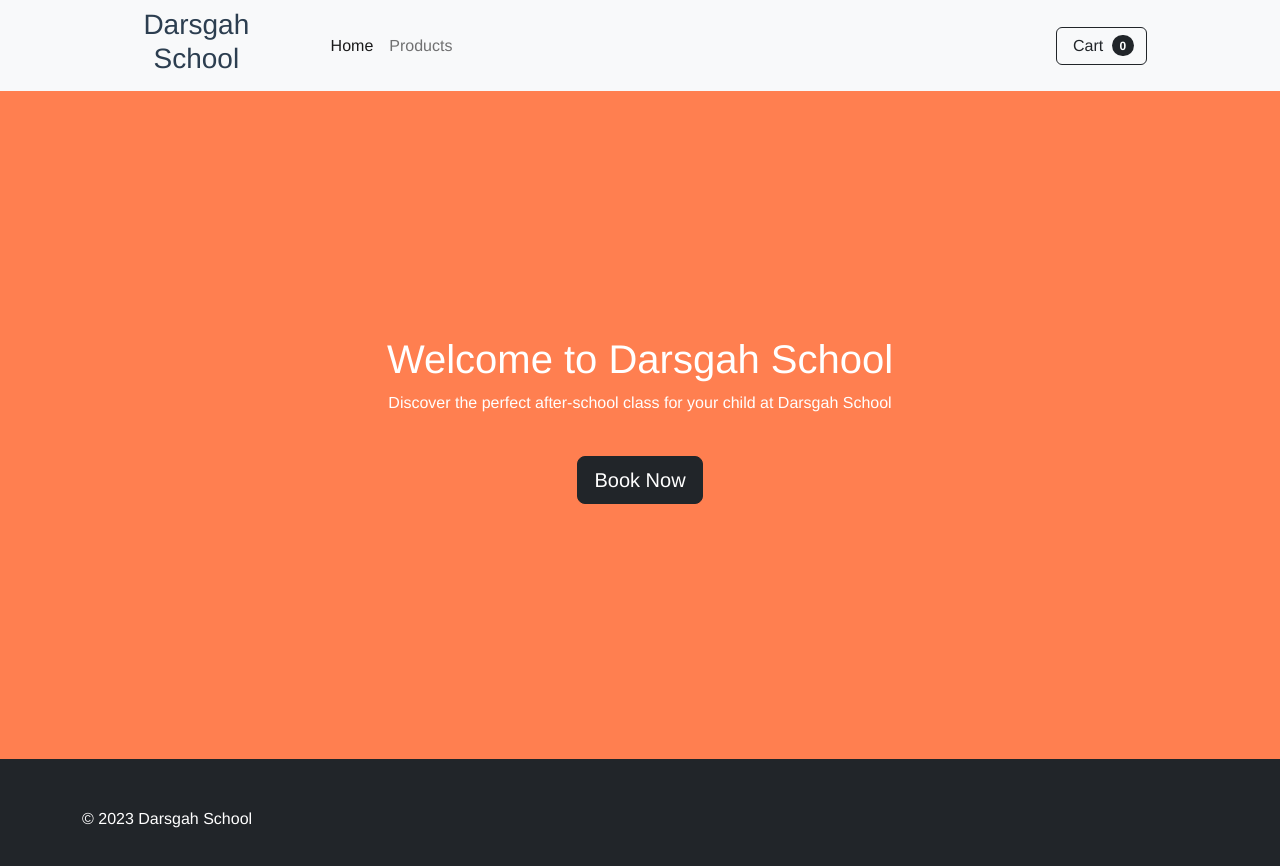
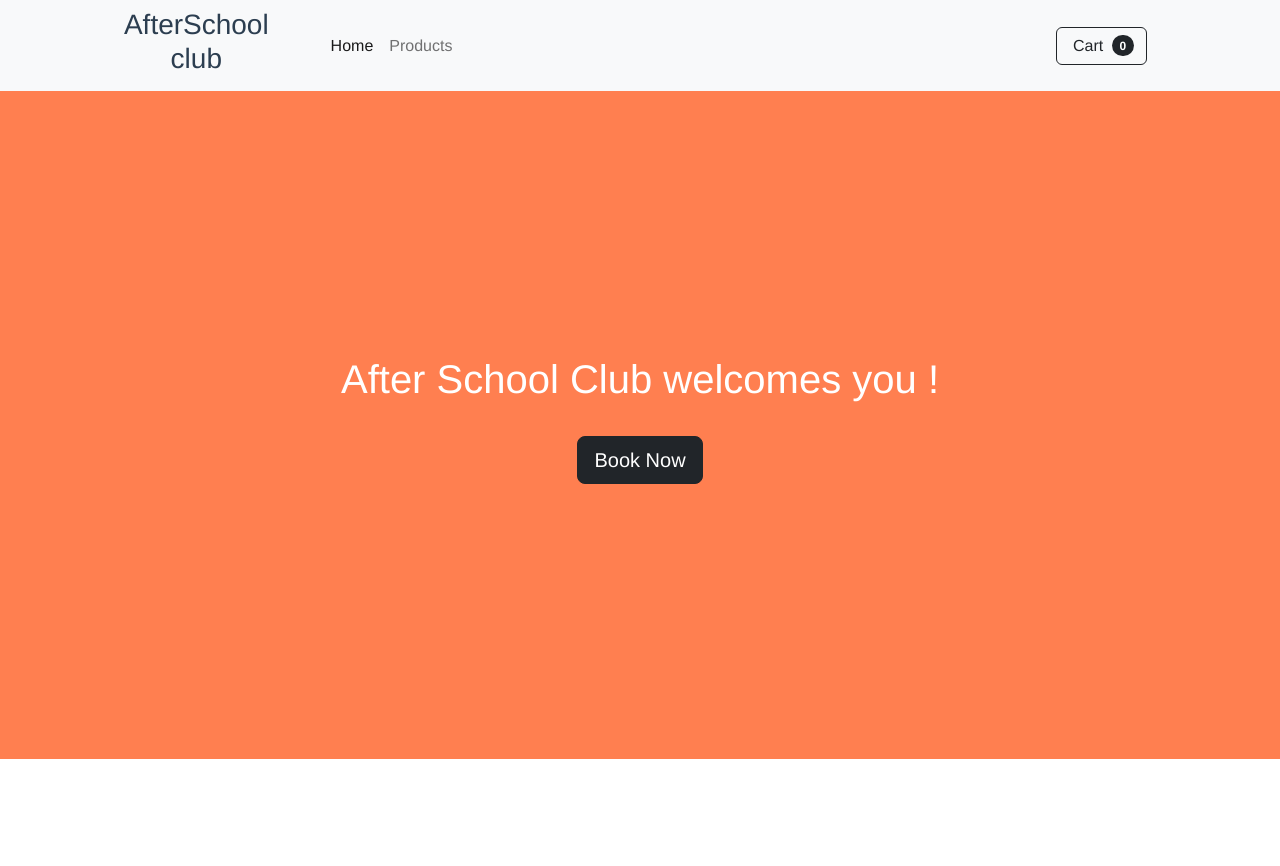
Before and after one commit to MS3369/Individual-CW3-main, a Vue app: page / in a window 1280 px wide. Shown: the top 866 px of the page. After the commit the page ends 800 px from the top, so only its background shows below. Built offline with nearby package versions, Linux system fonts and the light colour scheme.

Commit message:
server update

```diff
--- a/package.json
+++ b/package.json
@@ -16,6 +16,7 @@
         "bootstrap-vue": "^2.23.1",
         "core-js": "^3.8.3",
         "nodemon": "^2.0.22",
+        "server": "^1.0.38",
         "sweetalert2": "^11.7.3",
         "vue": "^2.7.14"
     },
--- a/public/index.html
+++ b/public/index.html
@@ -6,12 +6,12 @@
     <meta http-equiv="X-UA-Compatible" content="IE=edge">
     <meta name="viewport" content="width=device-width,initial-scale=1.0">
     <link rel="icon" type="image/x-icon" href="/public/webp/android-chrome-192x192.png">
-    <title>Darsgah School</title>
+    <title>AfterSchool Club</title>
 </head>
 
 <body>
     <noscript>
-      <strong>We're sorry but Darsgah School doesn't work properly without JavaScript enabled. Please enable it to continue.</strong>
+      <strong> Apologies ! System down...</strong>
     </noscript>
     <div id="app"></div>
     <!-- built files will be auto injected -->
--- a/src/App.vue
+++ b/src/App.vue
@@ -1,9 +1,9 @@
 <template>
   <div id="app" style="margin: 0">
-    <title>Darsgah School</title>
+    <title>AfterSchool club</title>
     <nav class="navbar navbar-expand-lg navbar-light bg-light">
       <div class="container px-4 px-lg-5">
-        <h3 class="navbar-logo ms-0 me-4" style="width: 15%">Darsgah School</h3>
+        <h3 class="navbar-logo ms-0 me-4" style="width: 15%">AfterSchool club</h3>
         <button
           class="navbar-toggler"
           type="button"
@@ -26,8 +26,7 @@
                 v-if="page === 'home'"
                 onmouseover="this.style.outline='1px solid black'; this.style.borderRadius='5px';"
                 onmouseout="this.style.outline='none';"
-                >Home</a
-              >
+                >Home</a>
             </li>
             <li class="nav-item">
               <a
@@ -101,10 +100,10 @@
           flex-direction: column;
         "
       >
-        <h1 class="text-white" style="text-align: center">Welcome to Darsgah School</h1>
-        <p class="text-white">
+        <h1 class="text-white" style="text-align: center">After School Club welcomes you !</h1>
+        <!-- <p class="text-white">
           Discover the perfect after-school class for your child at Darsgah School
-        </p>
+        </p> -->
         <!-- <h1 class="text-white">Book Now</h1> -->
         <button
           class="btn btn-dark btn-lg"
@@ -141,7 +140,7 @@
       ></checkOut>
     </div>
 
-    <footer class="py-5 bg-dark" v-if="page === 'home'">
+    <!-- <footer class="py-5 bg-dark" v-if="page === 'home'">
       <div class="container">
         <div class="row align-items-center">
           <div class="col-12 col-sm-6 mb-3 mb-sm-0 text-center text-sm-start">
@@ -170,7 +169,7 @@
           </div>
         </div>
       </div>
-    </footer>
+    </footer> -->
   </div>
 </template>
 
--- a/src/components/productList.vue
+++ b/src/components/productList.vue
@@ -1,5 +1,5 @@
 <template>
-  <div>
+  <div >
     <header class="bg-dark py-5">
       <div class="container px-4 px-lg-5 my-5">
         <div class="text-center text-white">
@@ -133,6 +133,7 @@ export default {
       console.error(error);
     });
 },
+
     searchProducts() {
       this.filteredProducts = this.products.filter(product =>
         product.subject.toLowerCase().includes(this.search.toLowerCase())
@@ -186,6 +187,8 @@ export default {
       console.error(error);
     });
 },
+
+
 
   computed: {
     // filteredProducts() {
```
Also changed, not shown: server.js (+7 -4 lines), src/components/index.html (added, +29 -0 lines), 30 other files (tests, documents, lock files or other folders).
